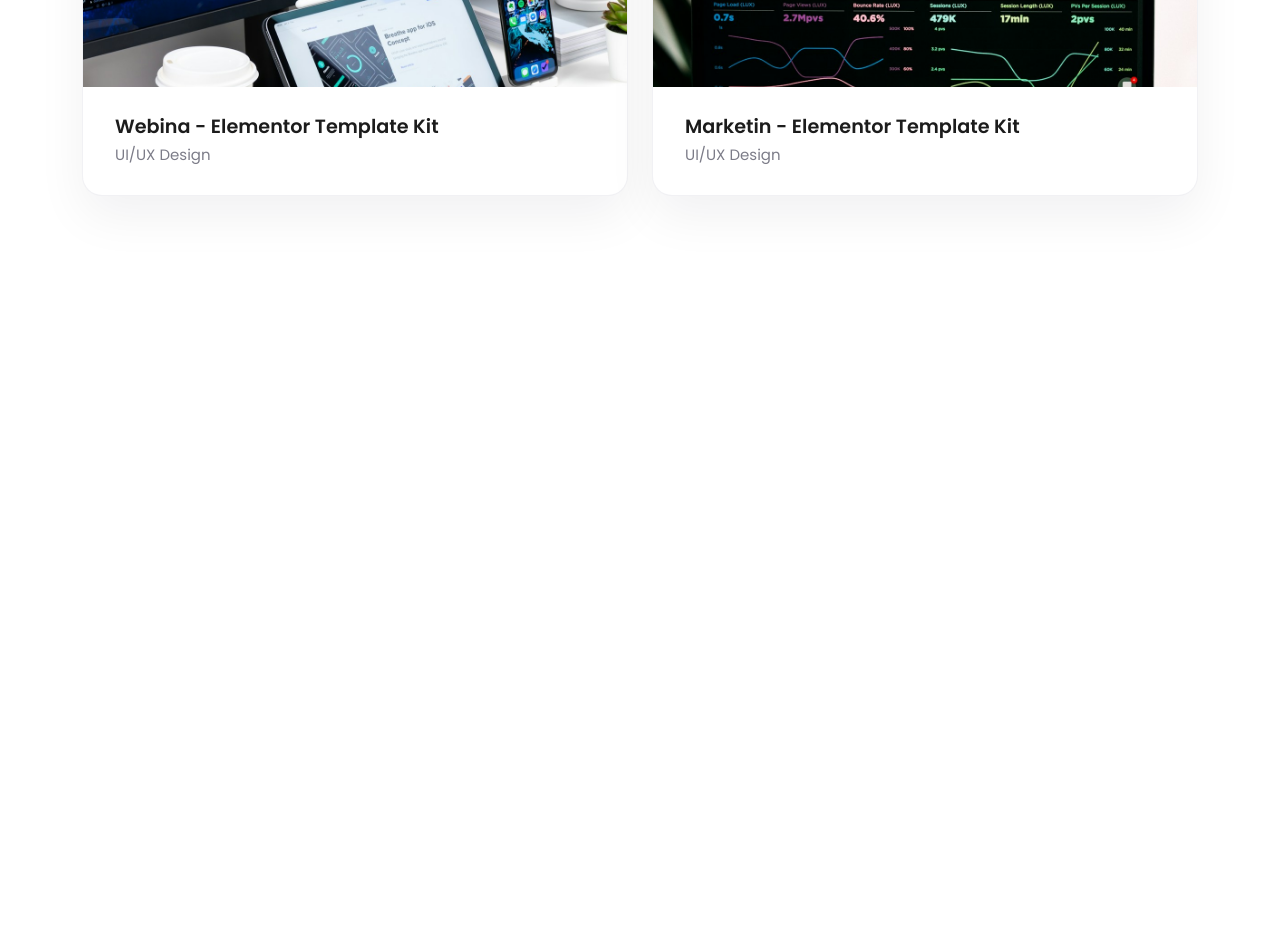
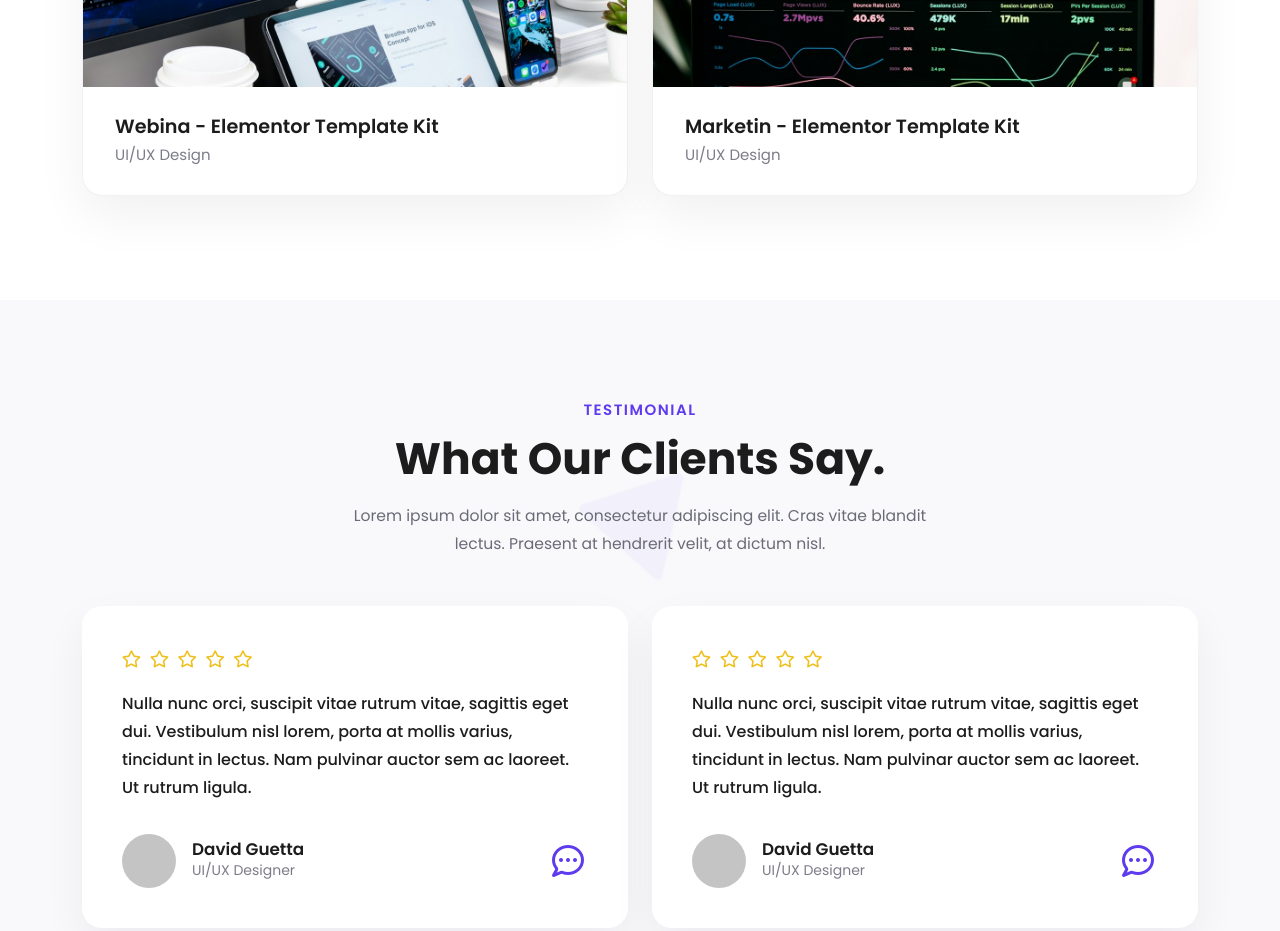
Before and after one commit to faysal-mahamud/portostar-portfolio, a plain HTML site: page index.html in a window 1280 px wide. Shown: the part 3260-4191 px from the top of the page. Before the commit the page ends 3560 px from the top, so only its background shows below. Drawn offline with Linux system fonts and the light colour scheme.

Commit message:
testimonial part

```diff
--- a/css/style.css
+++ b/css/style.css
@@ -421,3 +421,85 @@ a {
   margin-bottom: 0;
 }
 /* Portfolio part end */
+
+/* Testimonials part start */
+.testimonials-section {
+  background-color: #f9f9fc;
+  background-image: url("../images/SECTION TESTIMONY.png");
+  background-size: cover;
+  background-position: center top;
+  background-repeat: no-repeat;
+  padding: 96px 0;
+}
+
+.testimonials-row {
+  --bs-gutter-x: 24px;
+  --bs-gutter-y: 24px;
+}
+
+.testimonial-card {
+  background-color: #ffffff;
+  border-radius: 20px;
+  padding: 40px;
+  height: 100%;
+  display: flex;
+  flex-direction: column;
+  justify-content: space-between;
+  box-shadow: 0 18px 45px rgba(24, 24, 38, 0.055);
+}
+
+.stars {
+  color: #eec01d;
+  font-size: 16.8px;
+  letter-spacing: 2.4px;
+  margin-bottom: 16px;
+}
+
+.testimonial-quote {
+  font-size: 16px;
+  font-weight: 500;
+  color: #1c1c1c;
+  line-height: 1.75;
+  margin-bottom: 24px;
+}
+
+.testimonial-footer {
+  display: flex;
+  align-items: center;
+  justify-content: space-between;
+  padding-top: 8px;
+}
+
+.testimonial-author {
+  display: flex;
+  align-items: center;
+  gap: 16px;
+}
+
+.author-avatar {
+  width: 54px;
+  height: 54px;
+  border-radius: 50%;
+  background-color: #c4c4c4;
+  flex-shrink: 0;
+}
+
+.author-name {
+  font-size: 16.8px;
+  font-weight: 600;
+  color: #1c1c1c;
+  margin-bottom: 0;
+}
+
+.author-role {
+  font-size: 14px;
+  color: #7c7c88;
+  margin-bottom: 0;
+}
+
+.quote-icon {
+  font-size: 32px;
+  color: #5e3bee;
+  line-height: 1;
+}
+/* Testimonials part end */
--- a/index.html
+++ b/index.html
@@ -339,6 +339,89 @@
     </section>
     <!-- Portfolio part end -->
 
+    <!-- Testimonials part start -->
+    <section class="testimonials-section">
+      <div class="container">
+        <div class="section-header">
+          <span class="section-eyebrow">TESTIMONIAL</span>
+          <h2 class="section-title">What Our Clients Say.</h2>
+          <p class="section-subtitle">
+            Lorem ipsum dolor sit amet, consectetur adipiscing elit. Cras vitae
+            blandit lectus. Praesent at hendrerit velit, at dictum nisl.
+          </p>
+        </div>
+
+        <div class="row testimonials-row">
+          <div class="col-lg-6">
+            <div class="testimonial-card">
+              <div>
+                <div class="stars">
+                  <i class="fa-regular fa-star"></i>
+                  <i class="fa-regular fa-star"></i>
+                  <i class="fa-regular fa-star"></i>
+                  <i class="fa-regular fa-star"></i>
+                  <i class="fa-regular fa-star"></i>
+                </div>
+                <p class="testimonial-quote">
+                  Nulla nunc orci, suscipit vitae rutrum vitae, sagittis eget
+                  dui. Vestibulum nisl lorem, porta at mollis varius, tincidunt
+                  in lectus. Nam pulvinar auctor sem ac laoreet. Ut rutrum
+                  ligula.
+                </p>
+              </div>
+
+              <div class="testimonial-footer">
+                <div class="testimonial-author">
+                  <div class="author-avatar"></div>
+                  <div>
+                    <h3 class="author-name">David Guetta</h3>
+                    <p class="author-role">UI/UX Designer</p>
+                  </div>
+                </div>
+                <div class="quote-icon">
+                  <i class="fa-regular fa-comment-dots"></i>
+                </div>
+              </div>
+            </div>
+          </div>
+
+          <div class="col-lg-6">
+            <div class="testimonial-card">
+              <div>
+                <div class="stars">
+                  <i class="fa-regular fa-star"></i>
+                  <i class="fa-regular fa-star"></i>
+                  <i class="fa-regular fa-star"></i>
+                  <i class="fa-regular fa-star"></i>
+                  <i class="fa-regular fa-star"></i>
+                </div>
+                <p class="testimonial-quote">
+                  Nulla nunc orci, suscipit vitae rutrum vitae, sagittis eget
+                  dui. Vestibulum nisl lorem, porta at mollis varius, tincidunt
+                  in lectus. Nam pulvinar auctor sem ac laoreet. Ut rutrum
+                  ligula.
+                </p>
+              </div>
+
+              <div class="testimonial-footer">
+                <div class="testimonial-author">
+                  <div class="author-avatar"></div>
+                  <div>
+                    <h3 class="author-name">David Guetta</h3>
+                    <p class="author-role">UI/UX Designer</p>
+                  </div>
+                </div>
+                <div class="quote-icon">
+                  <i class="fa-regular fa-comment-dots"></i>
+                </div>
+              </div>
+            </div>
+          </div>
+        </div>
+      </div>
+    </section>
+    <!-- Testimonials part end -->
+
 
   <!-- Bootstrap JS -->
   <script src="js/bootstrap.bundle.min.js"></script>
```
